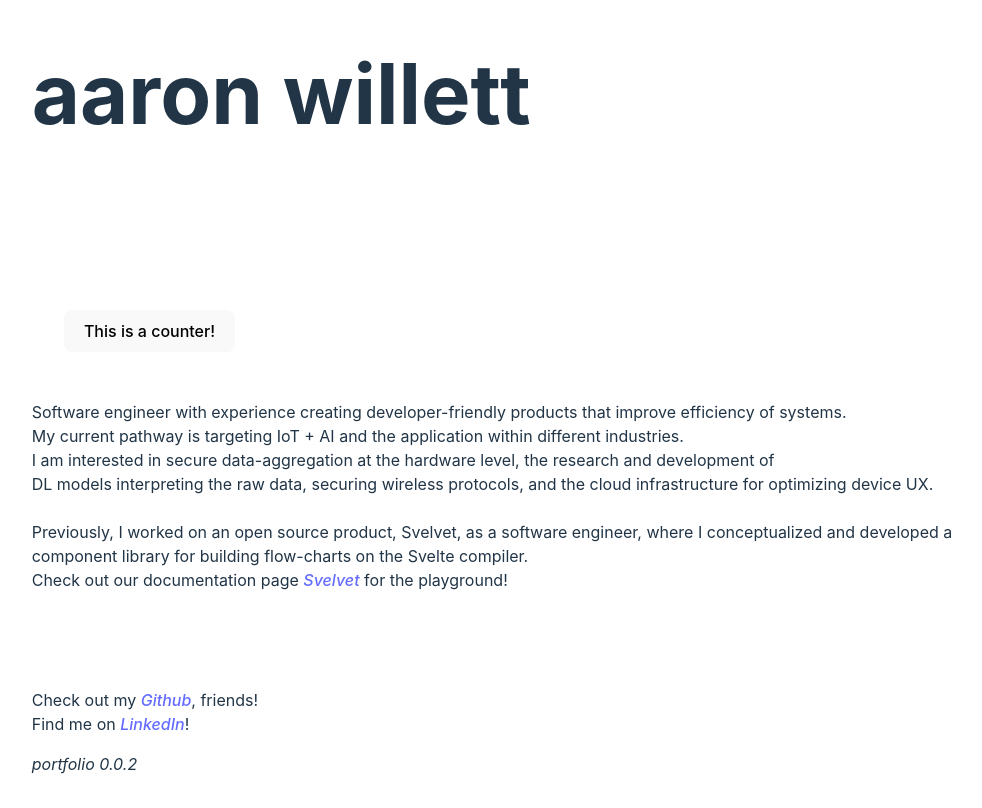
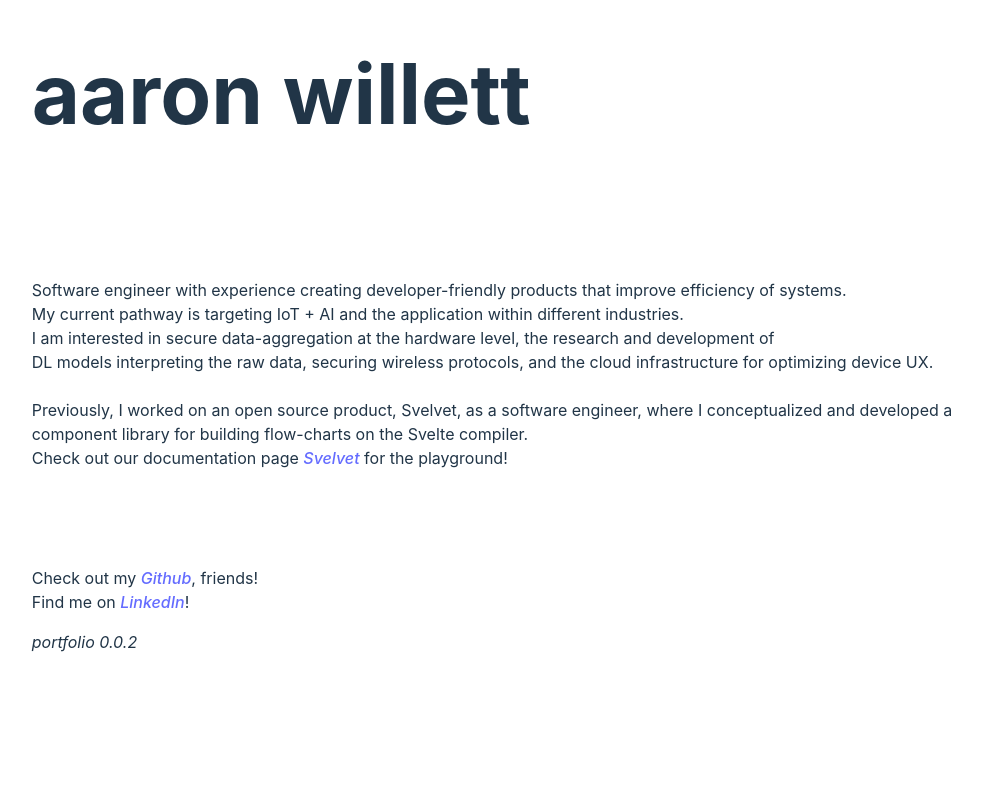
Before and after one commit to willettAMT/aaron-w-dev, a Svelte app: page / in a window 1280 px wide. Shown: the part 123-931 px from the top of the page, without its empty margins (148-1130 px from the left). After the commit the page ends 809 px from the top, so only its background shows below. Built offline with nearby package versions, Linux system fonts and the light colour scheme.

Commit message:
counter removed

```diff
--- a/src/App.svelte
+++ b/src/App.svelte
@@ -4,10 +4,6 @@
 <div>
 
   <h1>aaron willett</h1>
-
-  <div class="card">
-    <Counter />
-  </div>
 
     <p>Software engineer with experience creating developer-friendly products that improve efficiency of systems.<br>
        My current pathway is targeting IoT + AI and the application within different industries. <br>
```
